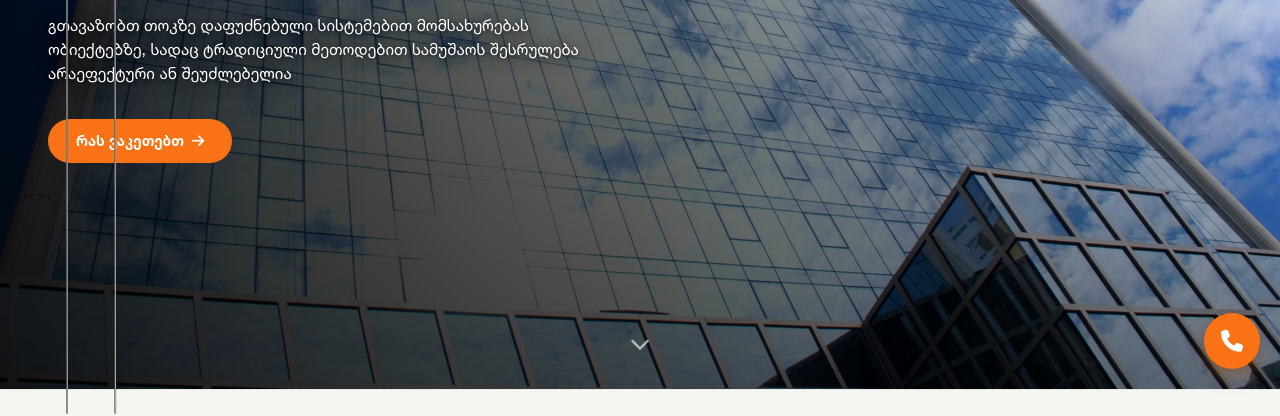
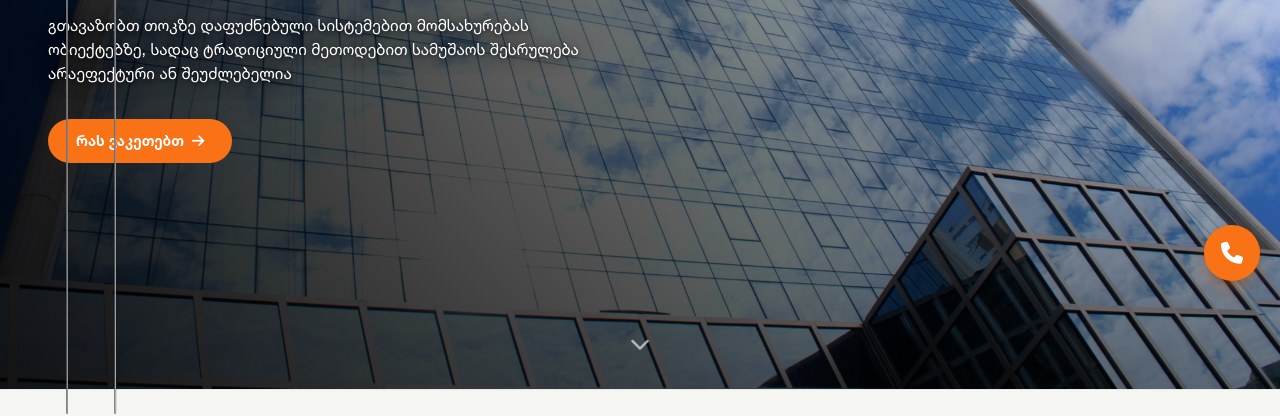
Before and after one commit to OriToki/oritoki, a plain HTML site: page index.html in a window 1280 px wide. Shown: the part 411-827 px from the top of the page. Drawn offline with nearby package versions, Linux system fonts and the light colour scheme.

Commit message:
Desktop: call button raised to the owner's mark (108px up)

```diff
--- a/index.html
+++ b/index.html
@@ -348,7 +348,7 @@
        anything that opens on top of the page still covers it. Hidden while the phone menu is open
        — the drawer carries the number itself. env(safe-area-inset-bottom) keeps it above the
        iPhone home bar. */
-    #callFab { position: fixed; right: 20px; bottom: calc(20px + env(safe-area-inset-bottom, 0px)); z-index: 100;
+    #callFab { position: fixed; right: 20px; bottom: calc(108px + env(safe-area-inset-bottom, 0px)); z-index: 100;   /* desktop: raised to the owner's mark */
                width: 56px; height: 56px; border-radius: 999px; display: flex; align-items: center; justify-content: center;
                background: #f97316; color: #ffffff; font-size: 22px; text-decoration: none;
                box-shadow: 0 8px 22px -6px rgba(249,115,22,.55), 0 3px 8px rgba(0,0,0,.18);
```
